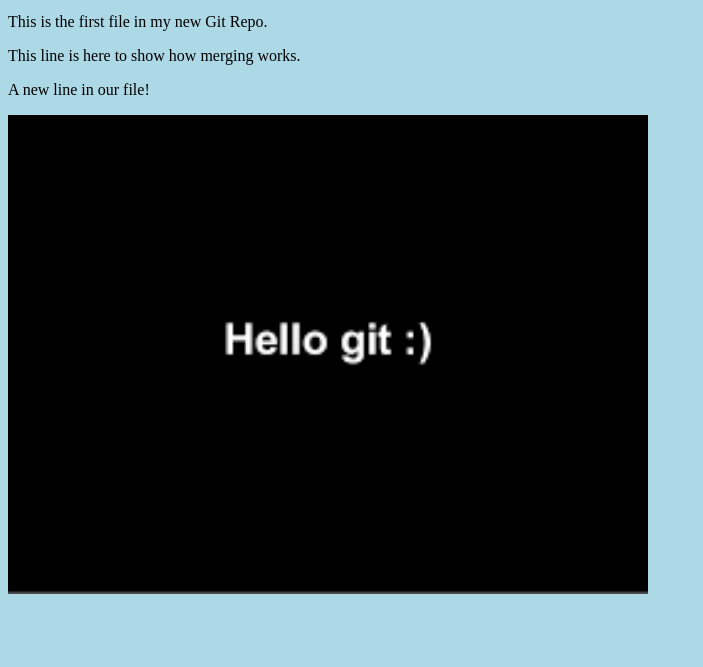
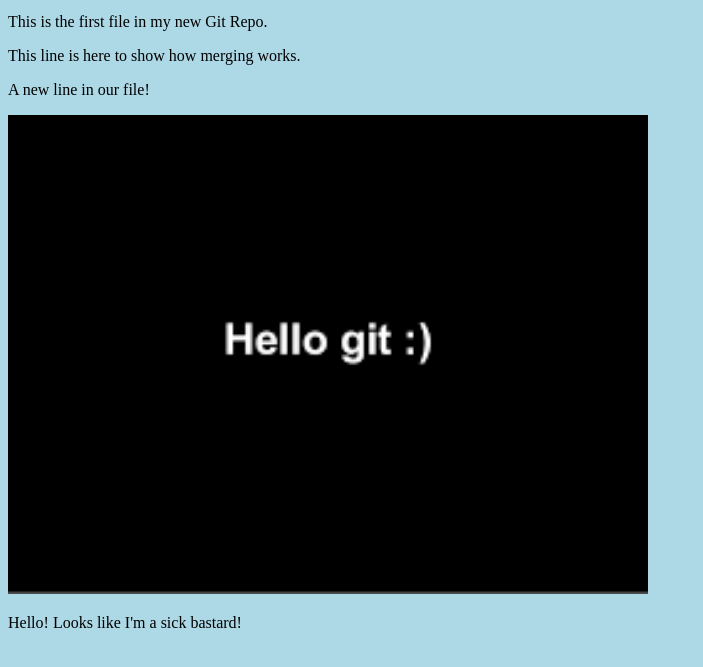
Before and after one commit to ZumTheZazaKing/gitTest, a plain HTML site: page index.html in a window 1280 px wide. Shown: the part 101-768 px from the top of the page, without its empty margins (0-703 px from the left). Drawn offline with Linux system fonts and the light colour scheme.

Commit message:
Added a line in indx.html

```diff
--- a/index.html
+++ b/index.html
@@ -13,5 +13,7 @@
 <p>This line is here to show how merging works.</p>
 <p>A new line in our file!</p>
 <div><img src="img_hello_git.png" alt="Hello Git" style="width:100%;max-width:640px"></div>
+
+<p>Hello! Looks like I'm a sick bastard!</p>
 </body>
 </html>
```
